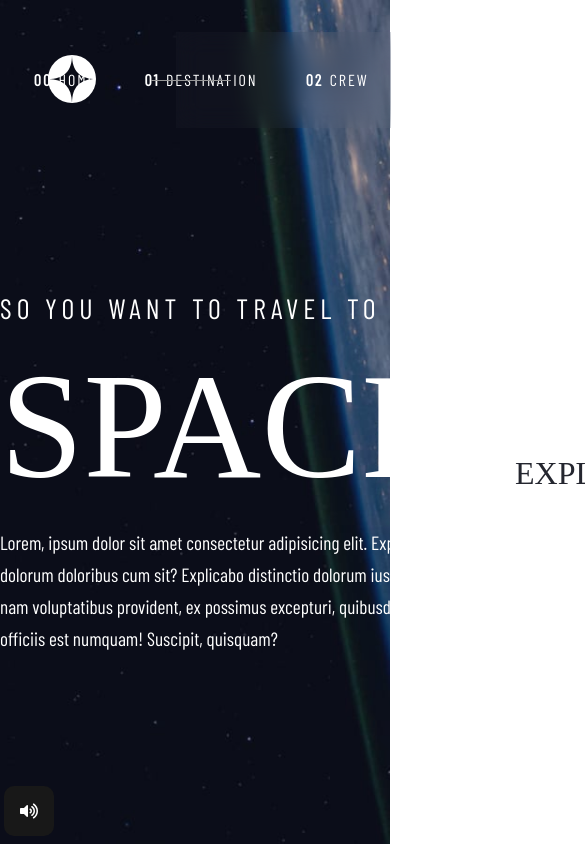
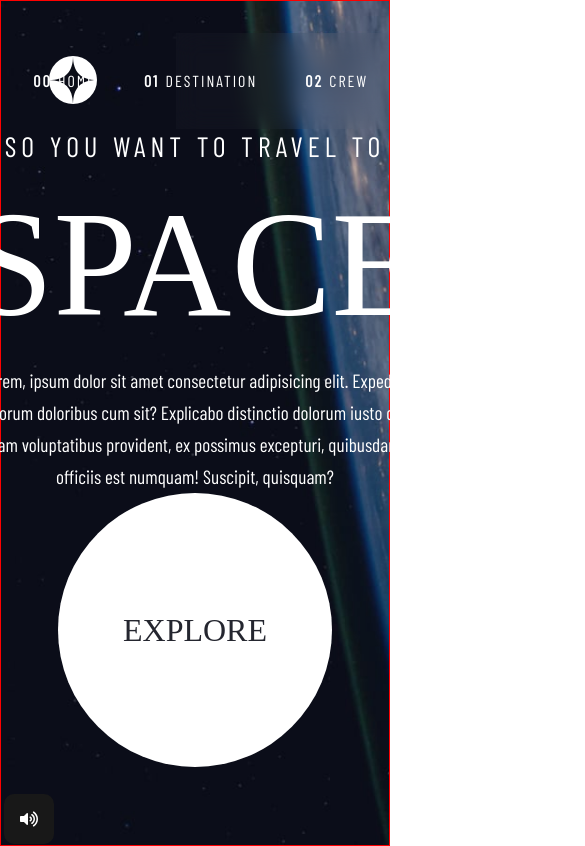
Before and after one commit to thel3onardo/space-tourism, a Vue app: page /#/ in a window 390 px wide. Shown: the top 846 px of the page, 585 px wide, since content can reach past the window. Built offline with nearby package versions, Linux system fonts and the light colour scheme; a web font is replaced by a local one.

Commit message:
started responsivity in mobile devices.

```diff
--- a/src/App.vue
+++ b/src/App.vue
@@ -1,9 +1,9 @@
 <template>
-  <div id="app">
+  <div id="app" style="border: 1px solid red">
     <audio autoplay loop ref="audio">
       <source src="./audio/interstellar.mp3" type="audio/mpeg">
     </audio>
-    <app-music-mute @changemusicstate="changeMusicState"/>
+    <app-music-mute @changemusicstate="changeMusicState" style="bottom: 0"/>
     <router-view/>
   </div>
 </template>
@@ -70,4 +70,11 @@ export default {
     box-shadow: 0px 0px 30px rgba(255, 255, 255, 1);
   }
 
+  .fade-enter-active, .fade-leave-active {
+    transition: opacity 1s
+  }
+  .fade-enter, .fade-leave-to /* .fade-leave-active below version 2.1.8 */ {
+    opacity: 0
+  }
+
 </style>
--- a/src/components/AppMusicMute.vue
+++ b/src/components/AppMusicMute.vue
@@ -33,7 +33,7 @@ export default {
     .music-mute
         height: 50px
         width: 50px
-        position: fixed
+        position: absolute
         bottom: 1%
         left: 1%
         border-radius: 10px
--- a/src/components/NavBar.vue
+++ b/src/components/NavBar.vue
@@ -38,7 +38,7 @@ export default {
 </script>
 
 <style lang="sass" scoped>
-    @import '../sass/variables.scss'
+    @import '../sass/_variables.scss'
 
     @keyframes teste
         0%
@@ -90,6 +90,7 @@ export default {
         align-items: center
 
         a
+            color: inherit
             height: 100%
             text-decoration: none
             margin: 0 1.5em
@@ -101,6 +102,7 @@ export default {
 
             &:hover
                 border-bottom: 2px solid #fff
+                color: $color_pale_blue
 
     .nav-link__number
         font-weight: 800
@@ -111,4 +113,13 @@ export default {
         font-weight: 400
         text-transform: uppercase
         letter-spacing: 2px
+        color: inherit
+
+    @media screen and (max-width: 480px)
+        .nav-bar__line
+            display: none
+
+    @media screen and (min-width: 768px)
+        .nav-bar__line
+            display: none
 </style>
--- a/src/views/Crew.vue
+++ b/src/views/Crew.vue
@@ -1,7 +1,7 @@
 <template>
     <div class="crew">
         <NavBar/>
-
+        <transition name="fade" appear>
         <div class="crew-content">
             <Header :page_number="'02'" :header_label="'meet your crew'" @changecrew="listeningChangeCrew"/>
 
@@ -24,6 +24,7 @@
                 :current_crew="currentCrew"  @changecrew="listeningChangeCrew" v-show="currentCrew === 4"/>
             </transition>
         </div>
+        </transition>
     </div>
 </template>
 
@@ -53,16 +54,7 @@ export default {
 }
 </script>
 
-<style lang="scss" scoped>
-    .fade-enter-active, .fade-leave-active {
-        transition: opacity .5s;
-    }
-    .fade-enter, .fade-leave-to /* .fade-leave-active below version 2.1.8 */ {
-        opacity: 0;
-    }
-</style>
-
-<style lang="sass">
+<style lang="sass" scoped>
     .crew
         height: 100vh
         width: 100%
--- a/src/views/Destination.vue
+++ b/src/views/Destination.vue
@@ -1,7 +1,7 @@
 <template>
   <div class="container">
       <NavBar/>
-
+        <transition name="fade" appear>
         <div class="destination">
             <div class="destination__content">
                 <Header :page_number="'01'" :header_label="'Pick your destination'"/>
@@ -14,6 +14,7 @@
                 <DestinationItem :title="'titan'" :description="'The only moon known to have a dense atmosphere other than Earth, Titan is a home away from home (just a few hundred degrees colder!). As a bonus, you get striking views of the Rings of Saturn.'" :avg_distance="256" :travel_time="84" v-if="currentDestinationItem === 4" @change-destination-item="changeCurrentDestinationItem"/>
             </div>
         </div>
+        </transition>
   </div>
 </template>
 
@@ -45,15 +46,6 @@ export default {
 }
 </script>
 
-<style lang="scss" scoped>
-    .fade-enter-active, .fade-leave-active {
-    transition: opacity .5s
-    }
-    .fade-enter, .fade-leave-to /* .fade-leave-active below version 2.1.8 */ {
-    opacity: 0
-    }
-</style>
-
 <style lang="sass" scoped>
     @import '../sass/variables.scss'
 
--- a/src/views/Home.vue
+++ b/src/views/Home.vue
@@ -1,7 +1,7 @@
 <template>
     <div class="home">
       <NavBar/>
-
+        <transition name="fade" appear>
         <div class="home-content">
           <div class="home-content__text">
             <h3>so you want to travel to</h3>
@@ -12,6 +12,7 @@
               <button>explore</button>
           </div>
         </div>
+        </transition>
     </div>
 </template>
 
@@ -100,4 +101,21 @@ export default {
 
         &:hover:before
           transform: scale(1.4)
+
+    @media screen and (max-width: 480px)
+        .home-content
+          flex-direction: column
+
+        .home-content__text
+          flex-direction: column
+
+    @media screen and (max-width: 768px)
+        .home
+          height: 100%
+        .home-content
+          flex-direction: column
+
+        .home-content__text
+          flex-direction: column
+          text-align: center
 </style>
--- a/src/views/Technology.vue
+++ b/src/views/Technology.vue
@@ -1,7 +1,7 @@
 <template>
     <div class="technology">
         <NavBar/>
-
+        <transition name="fade" appear>
         <div class="technology__content-container">
             <Header :page_number="'03'" :header_label="'space launch 101'"/>
 
@@ -27,6 +27,7 @@
                 </transition>
             </div>
         </div>
+        </transition>
     </div>
 </template>
 
@@ -58,15 +59,6 @@ export default {
     }
 }
 </script>
-
-<style lang="scss">
-    .fade-enter-active, .fade-leave-active {
-        transition: opacity .5s;
-    }
-    .fade-enter, .fade-leave-to /* .fade-leave-active below version 2.1.8 */ {
-        opacity: 0;
-    }
-</style>
 
 <style lang="sass" scoped>
     .technology
```
Lines whose indentation alone changed are shown as unchanged.
